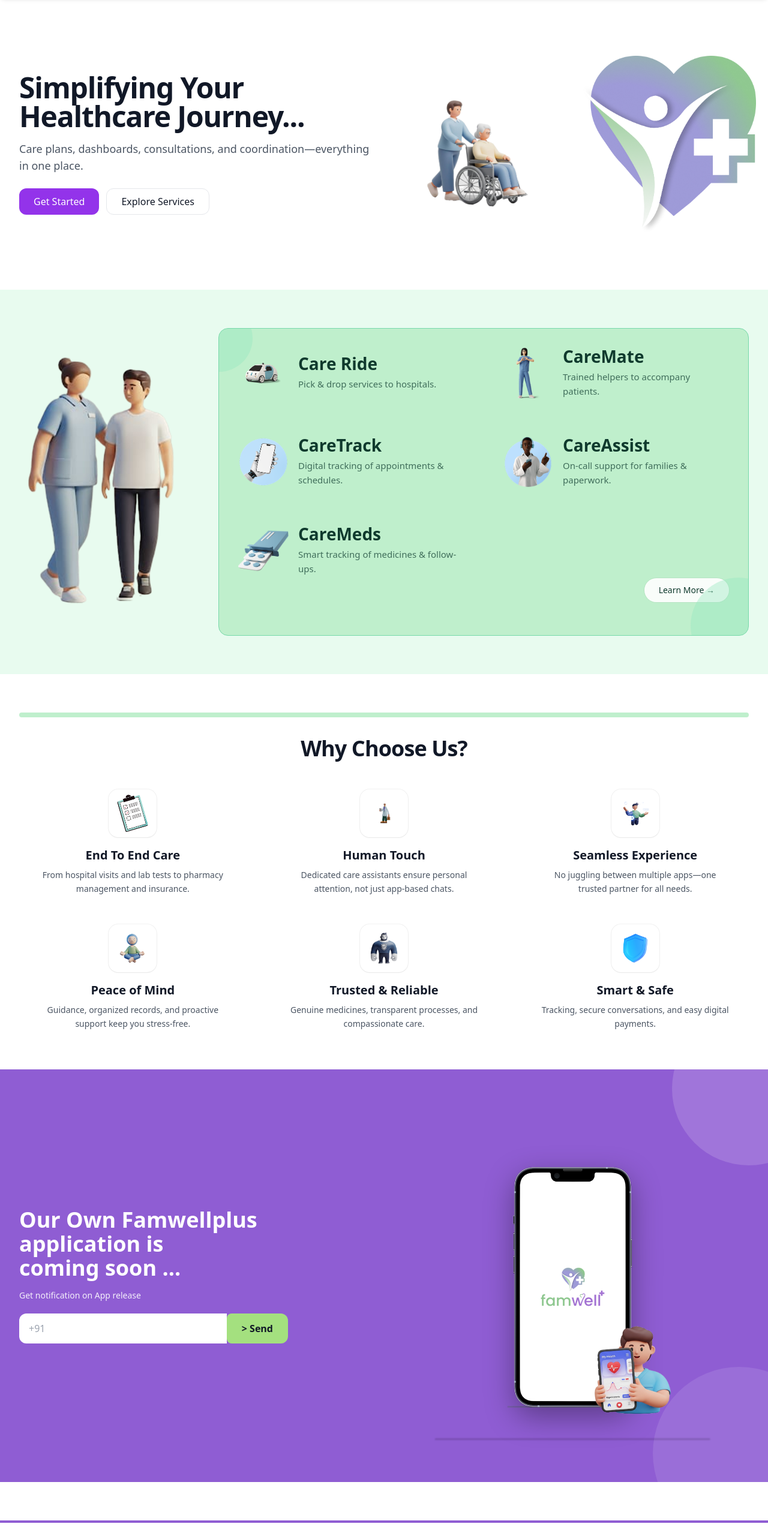
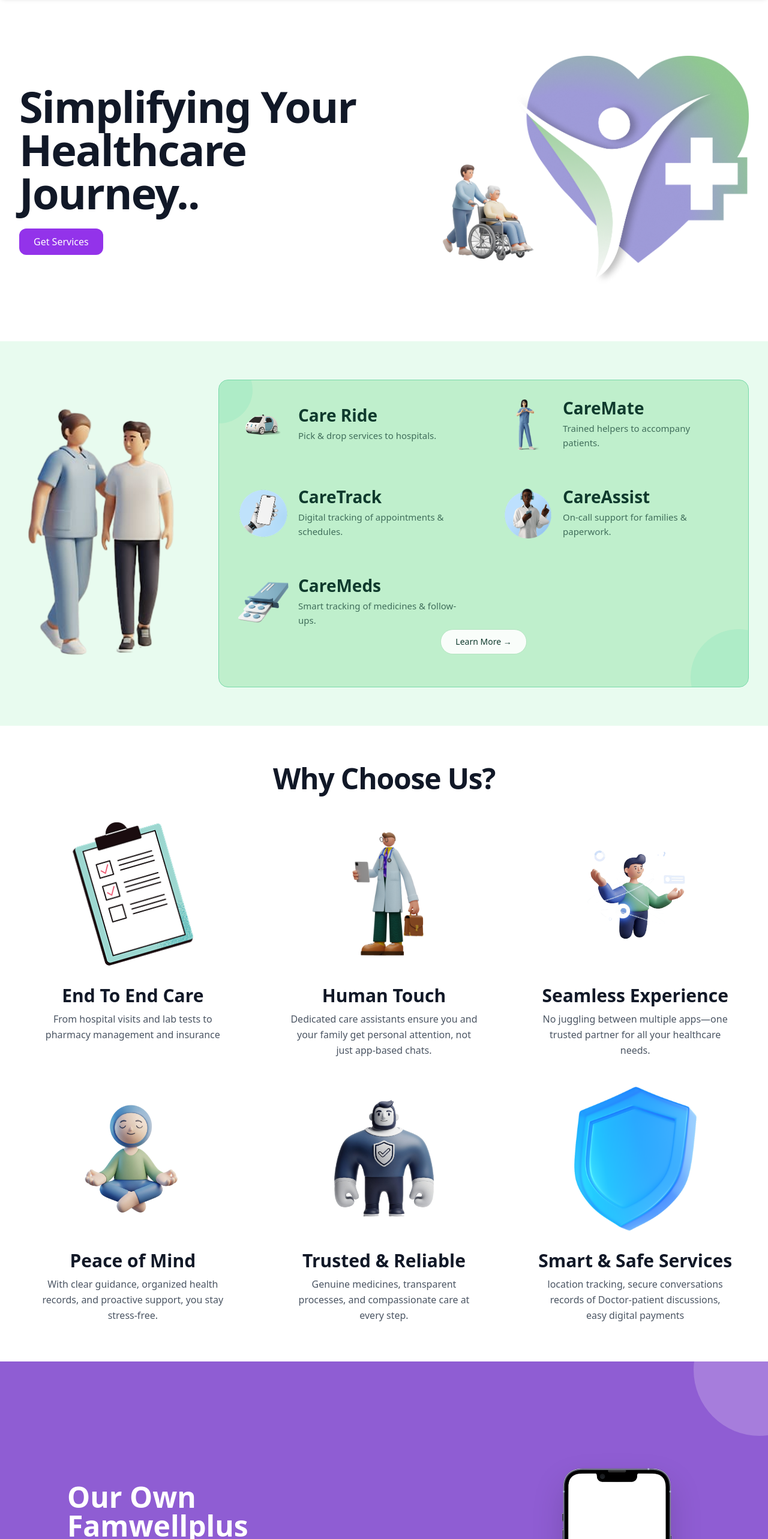
Before and after one commit to famwelltech/firebase_login, a React (Create React App) app: page / in a window 1280 px wide. Shown: the part 80-2646 px from the top of the page at 60% size. Built offline with nearby package versions, Linux system fonts and the light colour scheme.

Commit message:
UI updated

```diff
--- a/src/App.js
+++ b/src/App.js
@@ -10,12 +10,8 @@
       <Routes>
 
         <Route path="/" element={<Home />} />
-
         <Route path="/about" element={<AboutUs />} />
-
-
         <Route path="/services" element={<Services />} />
-
         <Route path="/sign" element={<div>Sign Up Page Content</div>} />
         <Route path="/login" element={<div>Login Page Content</div>} />
         <Route path="/contact" element={<div>Contact Us Page Content</div>} />
--- a/src/components/Footer.jsx
+++ b/src/components/Footer.jsx
@@ -16,7 +16,7 @@
   ];
 
   return (
-    <footer className="bg-gradient-to-r from-white via-white via-[66%] to-[#AF85D9] mt-16">
+    <footer className="bg-gradient-to-r from-white via-white via-[66%] to-[#AF85D9]">
       <div className="max-w-full mx-auto px-8 py-16">
 
         {/* Footer Grid Layout */}
--- a/src/pages/AboutUs.jsx
+++ b/src/pages/AboutUs.jsx
@@ -8,7 +8,7 @@
 const AboutUs = () => {
   return (
 
-    <div className="font-sans overflow-x-hidden">
+    <div className="font-sans min-h-screen bg-white text-gray-900">
 
       <Navbar />
 
--- a/src/pages/Home.jsx
+++ b/src/pages/Home.jsx
@@ -26,10 +26,6 @@
 import phone13Pro from "../assets/iPhone_13_Pro.png";
 import character from "../assets/OurTechnology.png";
 
-// Contact icons
-import iconMail from "../assets/mail.png";
-import iconCall from "../assets/call.png";
-import iconLocation from "../assets/location_on.png";
 
 // ------------------------------ Centralized style tokens ------------------------------
 const styles = {
@@ -38,15 +34,15 @@
   heroSec: "relative overflow-hidden",
   heroBg: "absolute inset-0 -z-10 bg-gradient-to-b from-purple-50 to-white",
   heroWrap:
-    "mx-auto max-w-7xl px-4 sm:px-6 lg:px-8 py-16 lg:py-24 grid lg:grid-cols-2 gap-10 items-center",
-  heroH1: "text-4xl sm:text-5xl font-bold tracking-tight",
+    "mx-auto max-w-7xl px-4 sm:px-6 lg:px-8 py-16 lg:py-24 grid lg:grid-cols-2 items-center",
+  heroH1: "text-5xl sm:text-6xl lg:text-7xl font-bold tracking-tight",
   heroP: "mt-4 text-lg text-gray-600",
   heroCtaRow: "mt-6 flex flex-wrap gap-3",
   ctaPrimary:
     "inline-flex h-11 items-center rounded-xl bg-purple-600 px-6 text-white hover:bg-purple-700",
   ctaSecondary:
     "inline-flex h-11 items-center rounded-xl border px-6 hover:bg-gray-50",
-  heroImgs: "flex justify-center gap-6",
+  heroImgs: "flex justify-center",
   heroImg: "w-1/2 max-w-sm",
   // Services
   servicesSec: "relative py-16 bg-[#E8FBEF]",
@@ -71,7 +67,7 @@
 servicesItemDesc: "mt-2 text-[15px] leading-6 text-[#214D3F]/80 max-w-[40ch]",
 
 
-  learnMoreRow: "mt-1 flex sm:justify-end",
+  learnMoreRow: "mt-1 flex sm:justify-center",
   learnMoreBtn:
     "inline-flex items-center rounded-full bg-white/90 px-6 py-2.5 text-sm font-medium text-[#0F3A2D] ring-1 ring-black/5 hover:bg-white transition",
   // Why
@@ -79,37 +75,34 @@
   whyTopWrap: "mx-auto max-w-7xl px-4 sm:px-6 lg:px-8",
   whyAccent: "h-2 w-full rounded-full bg-[#BFEFCC] mb-8",
   whyGridWrap: "mx-auto max-w-7xl px-4 sm:px-6 lg:px-8",
-  whyH2: "text-4xl font-extrabold text-center tracking-tight",
+  whyH2: "text-5xl font-extrabold text-center tracking-tight",
   whyGrid: "mt-12 grid gap-y-12 gap-x-10 sm:grid-cols-2 lg:grid-cols-3",
   whyCard: "text-center",
-  whyIconWrap: "mx-auto mb-4 grid place-items-center",
-  whyIconBox:
-    "h-20 w-20 rounded-2xl bg-white shadow-sm ring-1 ring-black/5 grid place-items-center",
-  whyIcon: "h-16 w-16 object-contain",
-  whyTitle: "text-xl font-semibold",
-  whyDesc: "mt-2 text-sm leading-relaxed text-gray-600 max-w-xs mx-auto",
-  // Promo
-  promoSec: "relative overflow-hidden bg-[#8F5DD3] text-white",
+  whyIconWrap: "mx-auto mb-6 md:mb-8 grid place-items-center",
+  whyIcon: "h-[240px] w-[240px] object-cover",
+  whyTitle: "text-3xl font-bold",
+  whyDesc: "mt-2 text-md leading-relaxed text-gray-600 max-w-xs mx-auto",
+  promoSec: "relative overflow-hidden bg-[#8F5DD3] text-white py-14 lg:py-16",
   promoDeco1:
-    "pointer-events-none absolute -top-24 -right-24 h-64 w-64 rounded-full bg-white/15",
+    "pointer-events-none absolute -bottom-24 -left-24 h-[260px] w-[260px] rounded-full bg-white/20",
   promoDeco2:
-    "pointer-events-none absolute -bottom-24 -right-24 h-72 w-72 rounded-full bg-white/10",
-  promoWrap: "relative mx-auto max-w-7xl px-4 sm:px-6 lg:px-8 py-16",
-  promoGrid: "grid lg:grid-cols-2 gap-10 items-center",
-  promoH2: "text-3xl sm:text-4xl font-extrabold leading-tight",
-  promoSub: "mt-4 text-white/90 text-sm",
-  promoForm: "mt-5 max-w-md",
+    "pointer-events-none absolute -top-24 -right-24 h-[220px] w-[220px] rounded-full bg-white/20",
+  promoWrap: "relative mx-auto max-w-7xl px-4 sm:px-6 lg:px-8",
+  promoGrid: "grid lg:grid-cols-2 items-center p-5 m-5",
+  promoH2: "text-4xl sm:text-5xl lg:text-5xl font-extrabold leading-tight",
+  promoSub: "mt-4 text-white/90 text-base sm:text-[17px]",
+  promoForm: "mt-6 max-w-md",
   promoInput:
-    "flex-1 rounded-l-xl px-4 py-3 text-gray-900 placeholder-gray-400 focus:outline-none",
+    "flex-1 px-5 py-3 text-gray-900 placeholder-gray-500 focus:outline-none text-base bg-transparent",
   promoBtn:
-    "rounded-r-xl bg-[#A4E07F] px-6 py-3 font-semibold text-gray-900 hover:bg-[#B5E89B]",
-  promoRight: "relative h-[360px] sm:h-[460px] lg:h-[560px]",
+    "px-5 md:px-6 py-2.5 font-semibold text-black bg-[#A4E07F] hover:brightness-105 transition text-base flex items-center gap-2 border-none rounded-full",
+  promoRight: "relative h-[320px] sm:h-[400px] lg:h-[500px]",
   promoPhone:
-    "absolute bottom-0 left-1/2 -translate-x-1/2 h-[320px] sm:h-[420px] lg:h-[520px] z-[1] drop-shadow-[0_16px_24px_rgba(0,0,0,0.35)]",
+    "absolute bottom-0 right-12 sm:right-16 lg:right-20 h-[320px] sm:h-[400px] lg:h-[480px] z-[1] drop-shadow-2xl",
   promoShadow:
-    "absolute left-1/2 -translate-x-1/2 bottom-[6px] w-[78%] h-[3px] rounded-full bg-black/30 blur-[1px] opacity-50",
+    "absolute right-8 sm:right-12 lg:right-16 bottom-0 w-[200px] sm:w-[260px] lg:w-[320px] h-[60px] sm:h-[80px] lg:h-[100px] rounded-full bg-black/30 blur-3xl",
   promoChar:
-    "absolute bottom-0 left-1/2 -translate-x-[8%] h-[170px] sm:h-[210px] lg:h-[250px] z-[2]",
+    "absolute bottom-0 right-6 sm:right-8 lg:right-12 h-[180px] sm:h-[220px] lg:h-[260px] z-[2]",
   // Mission
   missionSec: "py-16",
   missionBar: "h-1 w-full bg-[#8F5DD3]",
@@ -142,8 +135,6 @@
       <ServicesSection />
       <WhyChooseUs />
       <AppPromo />
-      <MissionForm />
-      <ContactSection />
       <Footer />
     </div>
   );
@@ -156,26 +147,33 @@
       <div className={styles.heroBg} />
       <div className={styles.heroWrap}>
         <div>
-          <h1 className={styles.heroH1}>Simplifying Your Healthcare Journey...</h1>
-          <p className={styles.heroP}>
-            Care plans, dashboards, consultations, and coordination—everything in one place.
-          </p>
+          <h1 className={styles.heroH1}>Simplifying Your Healthcare Journey..</h1>
           <div className={styles.heroCtaRow}>
-            <a href="#mission" className={styles.ctaPrimary}>Get Started</a>
-            <a href="#services" className={styles.ctaSecondary}>Explore Services</a>
+            <a href="/services" className={styles.ctaPrimary}>Get Services</a>
           </div>
         </div>
 
-        <div className={styles.heroImgs}>
-          <img src={carePeople} alt="Healthcare illustration" className={styles.heroImg} />
-          <img src={favProp} alt="Supporting illustration" className={styles.heroImg} />
+        {/* Right visual stack: large heart logo with overlapping caregiver illustration */}
+        <div className="relative w-full h-[260px] sm:h-[320px] lg:h-[380px]">
+          {/* Heart/brand mark */}
+          <img
+            src={favProp}
+            alt="Famwell brand"
+            className="absolute top-0 right-0 h-full w-auto object-contain"
+          />
+          {/* Caregiver with patient */}
+          <img
+            src={carePeople}
+            alt="Caregiver with patient"
+            className="absolute bottom-0 me-5 sm:left-10 h-[70%] w-auto object-contain"
+          />
         </div>
       </div>
     </section>
   );
 }
 
-/* ------------------------------ Services (right panel) ------------------------------ */
+/* ------------------------------ Services (right panel) --------5---------------------- */
 function ServicesSection() {
   const items = [
     { title: "Care Ride",   desc: "Pick & drop services to hospitals.",               image: imgRide },
@@ -236,20 +234,16 @@
 /* ------------------------------ Why Choose Us ------------------------------ */
 function WhyChooseUs() {
   const features = [
-    { title: "End To End Care", desc: "From hospital visits and lab tests to pharmacy management and insurance.", image: endToEnd },
-    { title: "Human Touch", desc: "Dedicated care assistants ensure personal attention, not just app-based chats.", image: humanTouch },
-    { title: "Seamless Experience", desc: "No juggling between multiple apps—one trusted partner for all needs.", image: seamlessExp },
-    { title: "Peace of Mind", desc: "Guidance, organized records, and proactive support keep you stress-free.", image: peaceOfMind },
-    { title: "Trusted & Reliable", desc: "Genuine medicines, transparent processes, and compassionate care.", image: trusted },
-    { title: "Smart & Safe", desc: "Tracking, secure conversations, and easy digital payments.", image: smartSafe },
+    { title: "End To End Care", desc: "From hospital visits and lab tests to pharmacy management and insurance", image: endToEnd },
+    { title: "Human Touch", desc: "Dedicated care assistants ensure you and your family get personal attention, not just app-based chats.", image: humanTouch },
+    { title: "Seamless Experience", desc: "No juggling between multiple apps—one trusted partner for all your healthcare needs.", image: seamlessExp },
+    { title: "Peace of Mind", desc: "With clear guidance, organized health records, and proactive support, you stay stress-free.", image: peaceOfMind },
+    { title: "Trusted & Reliable", desc: "Genuine medicines, transparent processes, and compassionate care at every step.", image: trusted },
+    { title: "Smart & Safe Services", desc: "location tracking, secure conversations records of Doctor-patient discussions, easy digital payments", image: smartSafe },
   ];
 
   return (
     <section id="why" className={styles.whySec}>
-      <div className={styles.whyTopWrap}>
-        <div className={styles.whyAccent} />
-      </div>
-
       <div className={styles.whyGridWrap}>
         <h2 className={styles.whyH2}>Why Choose Us?</h2>
 
@@ -257,11 +251,9 @@
           {features.map((f, i) => (
             <div key={i} className={styles.whyCard}>
               <div className={styles.whyIconWrap}>
-                <div className={styles.whyIconBox}>
-                  <img src={f.image} alt={f.title} className={styles.whyIcon} loading="lazy" />
-                </div>
+                <img src={f.image} alt={f.title} className={styles.whyIcon} loading="lazy" />
               </div>
-              <h3 className={styles.whyTitle}>{f.title}</h3>
+              <h2 className={styles.whyTitle}>{f.title}</h2>
               <p className={styles.whyDesc}>{f.desc}</p>
             </div>
           ))}
@@ -279,76 +271,35 @@
       <div className={styles.promoDeco2} />
       <div className={styles.promoWrap}>
         <div className={styles.promoGrid}>
-          <div>
+          <div className="ms-5 ps-5">
             <h2 className={styles.promoH2}>
-              Our Own Famwellplus <br /> application is <br /> coming soon ...
+              Our Own Famwellplus application is coming soon ...
             </h2>
             <p className={styles.promoSub}>Get notification on App release</p>
             <form className={styles.promoForm} onSubmit={(e) => e.preventDefault()}>
-              <div className="flex">
-                <input type="tel" placeholder="+91" className={styles.promoInput} />
-                <button type="submit" className={styles.promoBtn}>&gt; Send</button>
+              {/* pill input + button like mockup */}
+              <div className="flex items-center bg-white rounded-full ring-1 ring-white/30 shadow-sm overflow-hidden">
+                <input
+                  type="tel"
+                  placeholder="+91"
+                  className={styles.promoInput}
+                />
+                <button type="submit" className={styles.promoBtn}>
+                  <span className="text-lg">▶</span>
+                  <span>Send</span>
+                </button>
               </div>
             </form>
           </div>
           <div className={styles.promoRight}>
             <img src={phone13Pro} alt="App preview" className={styles.promoPhone} />
-            <div className={styles.promoShadow} aria-hidden="true" />
+            <div className={styles.promoShadow} />
             <img src={character} alt="Character" className={styles.promoChar} />
+            {/* Character shadow */}
+            <div className="absolute right-4 sm:right-6 lg:right-10 bottom-0 w-[120px] sm:w-[140px] lg:w-[160px] h-[40px] sm:h-[50px] lg:h-[60px] rounded-full bg-black/30 blur-3xl z-[1]" />
           </div>
         </div>
       </div>
     </section>
   );
 }
-
-/* ------------------------------ Mission Form ------------------------------ */
-function MissionForm() {
-  const inputBase = styles.missionInputBase;
-  return (
-    <section id="mission" className={styles.missionSec}>
-      <div className={styles.missionBar} />
-      <div className={styles.missionWrap}>
-        <h2 className={styles.missionH2}>Wanna Join Our Mission!</h2>
-        <form className={styles.missionForm} onSubmit={(e) => e.preventDefault()}>
-          <div className={styles.missionGrid}>
-            <input type="text" placeholder="Name" className={inputBase} />
-            <input type="number" placeholder="Age" className={inputBase} />
-            <input type="tel" placeholder="Phone" className={inputBase} />
-            <input type="email" placeholder="Email" className={inputBase} />
-            <textarea placeholder="Comments" rows={3} className={`${inputBase} ${styles.missionTextarea}`} />
-          </div>
-          <div className="mt-6">
-            <input id="cv" type="file" className="hidden" />
-            <button type="submit" className={styles.missionBtn}>Upload CV &amp; Send</button>
-          </div>
-        </form>
-      </div>
-    </section>
-  );
-}
-
-/* ------------------------------ Contact ------------------------------ */
-function ContactSection() {
-  const items = [
-    { title: "Email", value: "info@famwellplus.com",  image: iconMail },
-    { title: "Phone", value: "+91 (799) 515-1717", image: iconCall },
-    { title: "Office", value: "8-163, Indra Reddy, Allwyncolony, Miyapur, Tirumalagiri, Hyderabad", image: iconLocation },
-  ];
-  return (
-    <section id="contact" className={styles.contactSec}>
-      <div className={styles.contactWrap}>
-        <h2 className={styles.contactH2}>Let’s Connect Here</h2>
-        <div className={styles.contactGrid}>
-          {items.map((it, i) => (
-            <div key={i} className={styles.contactCard}>
-              <img src={it.image} alt={`${it.title} icon`} className={styles.contactIcon} />
-              <h3 className={styles.contactTitle}>{it.title}</h3>
-              <a href={it.href} className={styles.contactLink}>{it.value}</a>
-            </div>
-          ))}
-        </div>
-      </div>
-    </section>
-  );
-}
--- a/src/pages/Services.jsx
+++ b/src/pages/Services.jsx
@@ -21,7 +21,7 @@
         </h2>
       </header>
 
-      <main className="pt-10 px-5 md:px-10 lg:px-15 space-y-12">
+      <main className="pt-10 pb-10 px-5 md:px-10 lg:px-15 space-y-12">
         <ServicesSection />
       </main>
 
```
